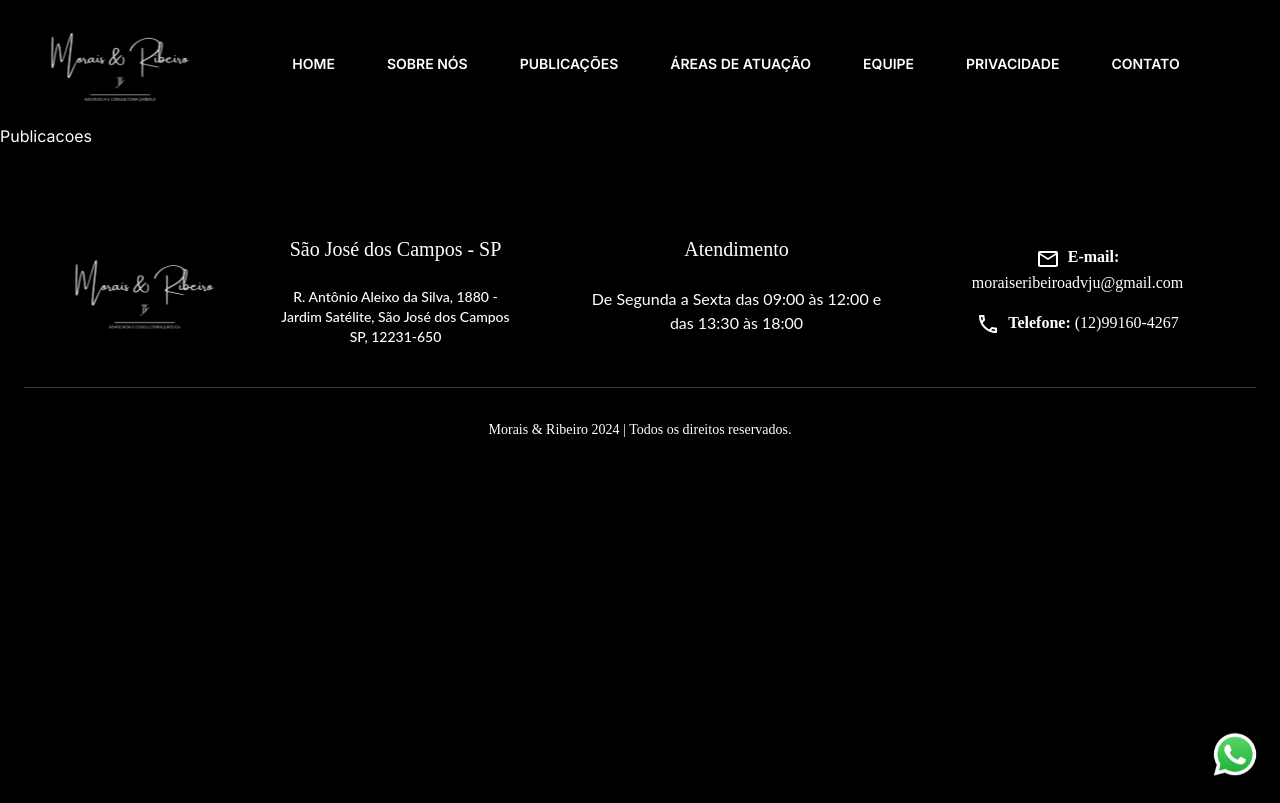
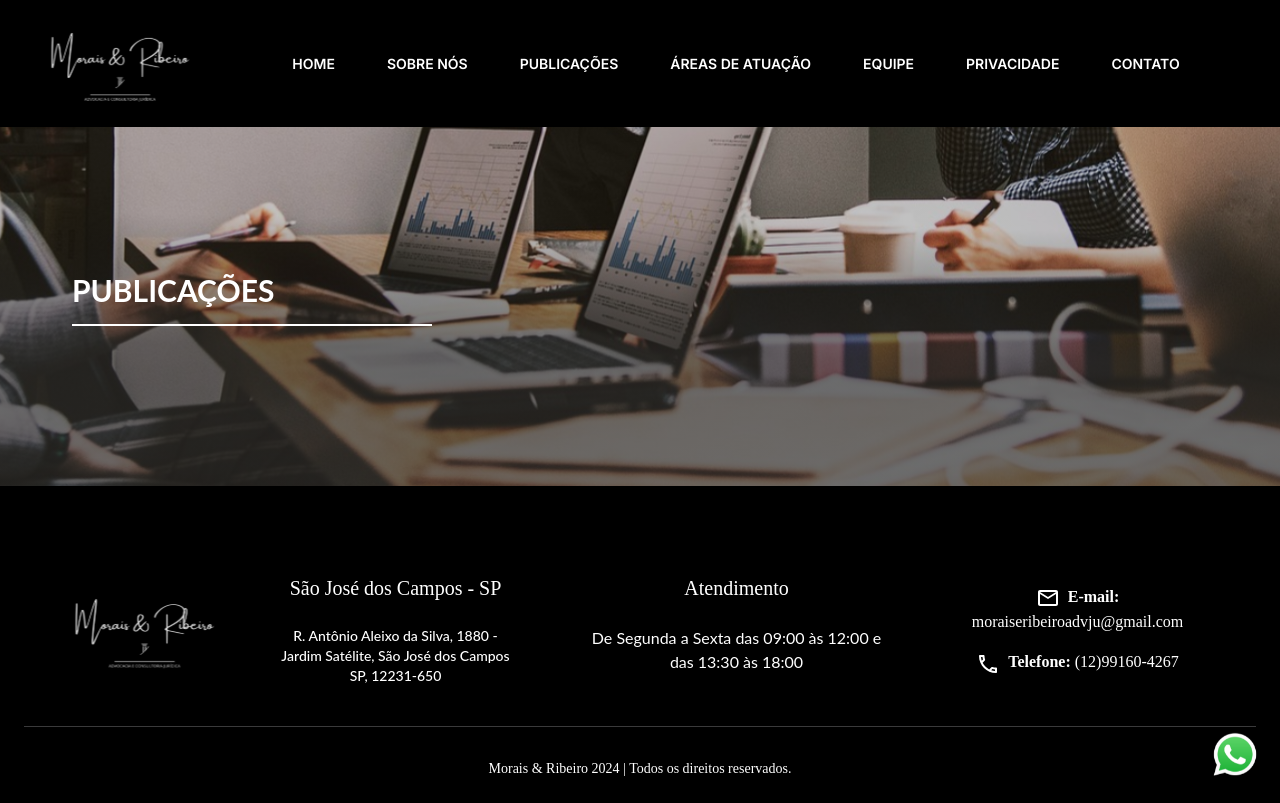
Before and after one commit to robertoDCJ/Projeto-DNC-Morais-Ribeiro, a Next.js app: page /publicacoes in a window 1280 px wide. Built offline with nearby package versions, Linux system fonts and the light colour scheme.

Commit message:
alteração da ordem de areas de atuação

```diff
--- a/src/app/areas-de-atuacao/page.tsx
+++ b/src/app/areas-de-atuacao/page.tsx
@@ -28,18 +28,18 @@ export default function AreasAtuacao() {
   </div>
 
           <div className="flex flex-wrap justify-center items-center gap-12 p-8 mb-4">
-            <Link href="/areas-de-atuacao/direito-civil-geral">
+          <Link  href="/areas-de-atuacao/direito-do-consumidor">
               <img
-              src="/ImgAreasDeAtuacao/miniaturas/direito-civil-geral.svg"
-              alt="Direito-Geral"
+              src="/ImgAreasDeAtuacao/miniaturas/direito-do-consumidor.svg"
+              alt="Direito-Do-Consumidor"
               className="hover:shadow-md transition duration-300 ease-in-out transform hover:-translate-y-1 hover:scale-105 cursor-pointer"
               />
-            </Link>
+          </Link>
 
-            <Link href="/areas-de-atuacao/direito-de-familia">
+          <Link href="/areas-de-atuacao/direito-do-trabalho">
               <img
-              src="/ImgAreasDeAtuacao/miniaturas/direito-de-familia.svg"
-              alt="Diraito-Da-Familia"
+              src="/ImgAreasDeAtuacao/miniaturas/direito-do-trabalho.svg"
+              alt="Direito-Do-Trabalho"
               className="hover:shadow-md transition duration-300 ease-in-out transform hover:-translate-y-1 hover:scale-105 cursor-pointer"
               />
             </Link>
@@ -62,18 +62,18 @@ export default function AreasAtuacao() {
               />
             </Link>
 
-            <Link href="/areas-de-atuacao/direito-do-trabalho">
+            <Link href="/areas-de-atuacao/direito-de-familia">
               <img
-              src="/ImgAreasDeAtuacao/miniaturas/direito-do-trabalho.svg"
-              alt="Direito-Do-Trabalho"
+              src="/ImgAreasDeAtuacao/miniaturas/direito-de-familia.svg"
+              alt="Diraito-Da-Familia"
               className="hover:shadow-md transition duration-300 ease-in-out transform hover:-translate-y-1 hover:scale-105 cursor-pointer"
               />
             </Link>
 
-            <Link  href="/areas-de-atuacao/direito-do-consumidor">
+            <Link href="/areas-de-atuacao/direito-civil-geral">
               <img
-              src="/ImgAreasDeAtuacao/miniaturas/direito-do-consumidor.svg"
-              alt="Direito-Do-Consumidor"
+              src="/ImgAreasDeAtuacao/miniaturas/direito-civil-geral.svg"
+              alt="Direito-Geral"
               className="hover:shadow-md transition duration-300 ease-in-out transform hover:-translate-y-1 hover:scale-105 cursor-pointer"
               />
             </Link>
--- a/src/app/publicacoes/page.tsx
+++ b/src/app/publicacoes/page.tsx
@@ -1,7 +1,28 @@
-export default function Publicacoes() {
+export default function AreasAtuacao() {
   return (
-    <div>
-      <h1>Publicacoes</h1>
-    </div>
-  );
-}
+  <>
+  <main className="bg-gray-200">
+    <div className="flex flex-col justify-center">
+        <div
+          className={"flex justify-start"}
+          style={{
+            backgroundImage: "url('/ImgAreasDeAtuacao/AreaAtuacao.svg')",
+            height: "359px",
+            backgroundSize: "cover",
+            backgroundRepeat: "no-repeat",
+            backgroundPosition: "center",
+          }}
+        >
+          <div
+            className="flex md:w-456 md:justify-start justify-center items-center md:w-456 w-full"
+          >
+            <div className="flex flex-col md:w-456  w-full md:px-8 px-4">
+              <h1 className="font-Lato md:text-3xl text-xl ml-12 font-bold ">
+                PUBLICAÇÕES
+              </h1>
+                <div className="border border-white my-3 ml-12 antialiased" />
+            </div>
+          </div>
+      </div>
+  </div>
+  </main></>)}
```
